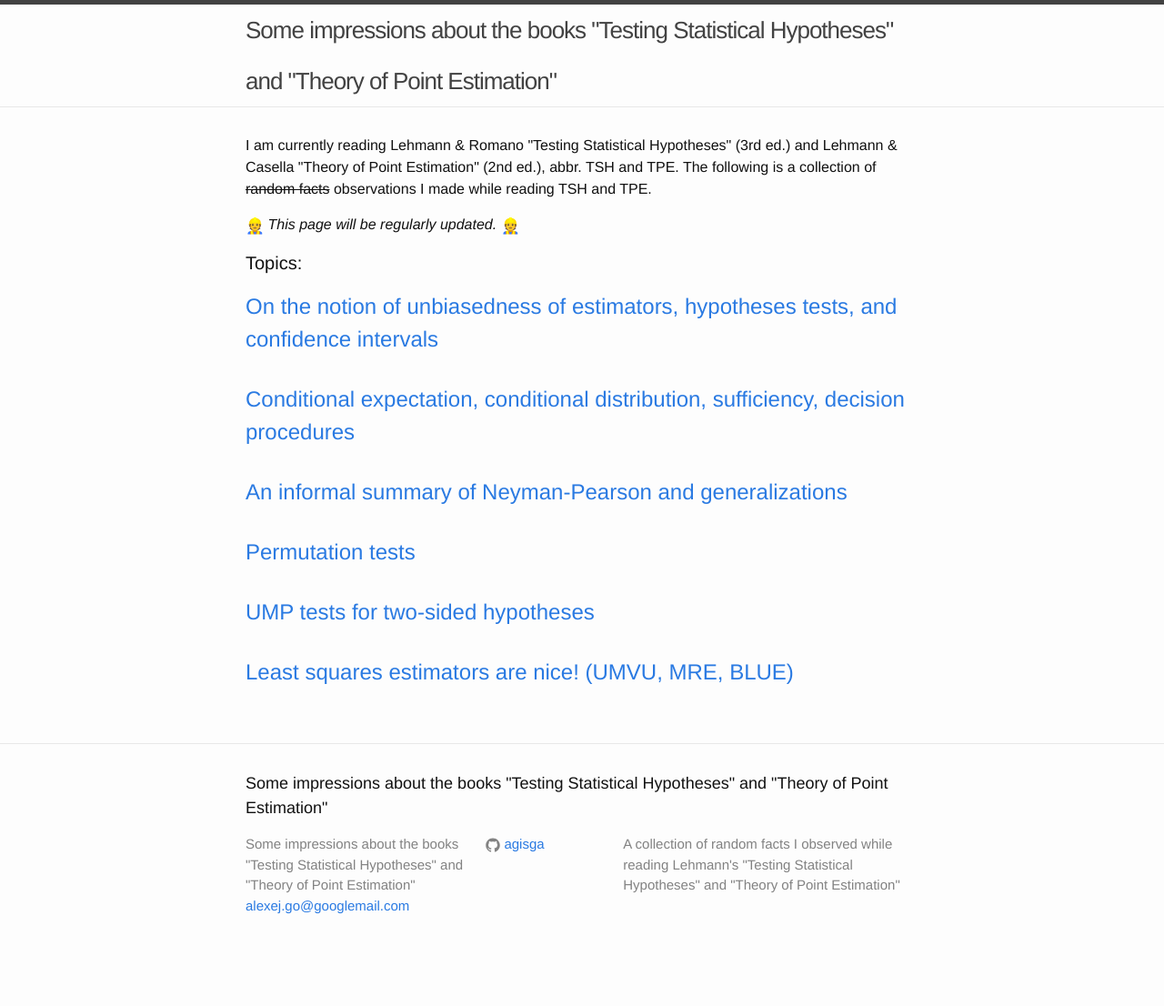
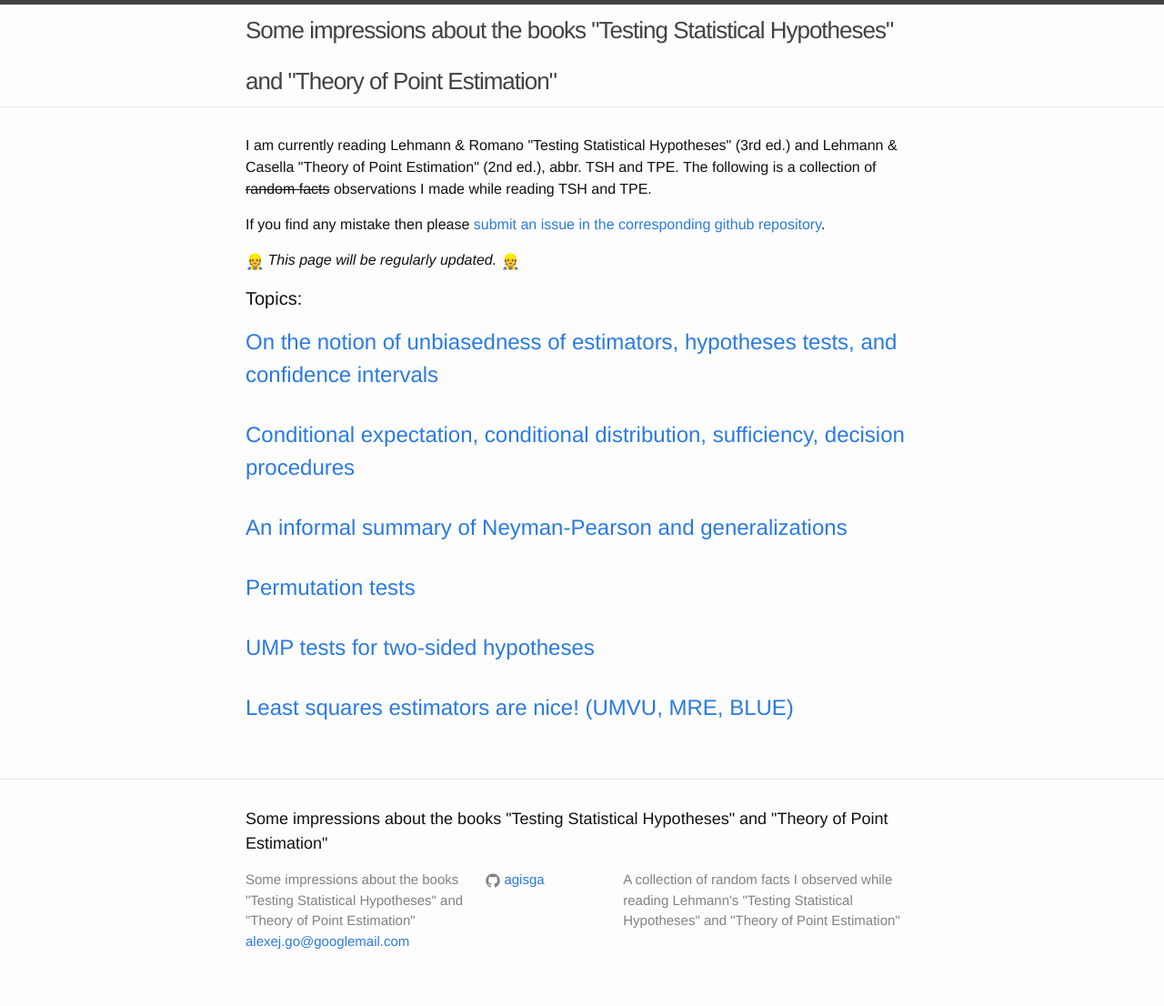
Before and after one commit to agisga/Lehmanns_TSH_and_TPE, a Jekyll site: the page built from index.html, in a window 1280 px wide. Shown: the whole page at 91% size. Built offline with Jekyll 4.4.1, drawn with Linux system fonts in a browser that asks for light colours; emoji names are drawn with the system emoji font; Markdown is read by kramdown in place of the engine named in the settings; before the commit the page ends 1067 px from its top, so only the background shows below that.

Commit message:
adds a note and a link to submit an issue on github

```diff
--- a/index.html
+++ b/index.html
@@ -5,6 +5,8 @@ layout: default
 <div class="home">
 
   <p>I am currently reading Lehmann &amp; Romano "Testing Statistical Hypotheses" (3rd ed.) and Lehmann &amp; Casella "Theory of Point Estimation" (2nd ed.), abbr. TSH and TPE. The following is a collection of <del>random facts</del> observations I made while reading TSH and TPE.</p>
+
+  <p>If you find any mistake then please <a href="https://github.com/agisga/Lehmanns_TSH_and_TPE/issues">submit an issue in the corresponding github repository</a>.</p>
 
 <p><img class="emoji" title=":construction_worker:" alt=":construction_worker:" src="https://assets-cdn.github.com/images/icons/emoji/unicode/1f477.png" height="20" width="20" align="absmiddle"> <em>This page will be regularly updated.</em> <img class="emoji" title=":construction_worker:" alt=":construction_worker:" src="https://assets-cdn.github.com/images/icons/emoji/unicode/1f477.png" height="20" width="20" align="absmiddle"></p>
 
```
Also changed, not shown: 2 other files.
